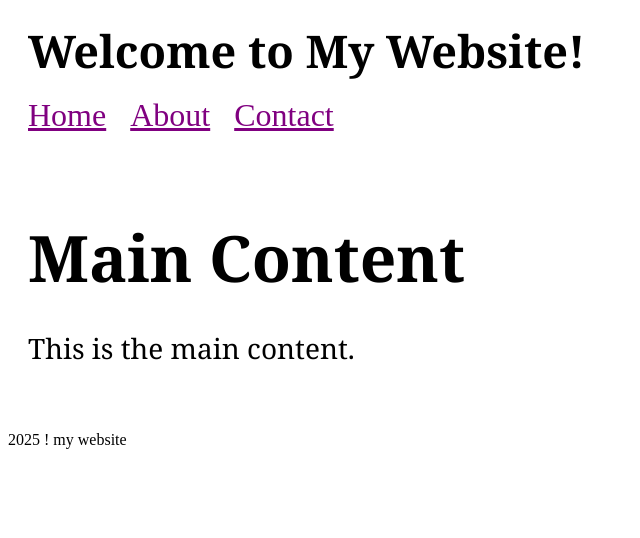
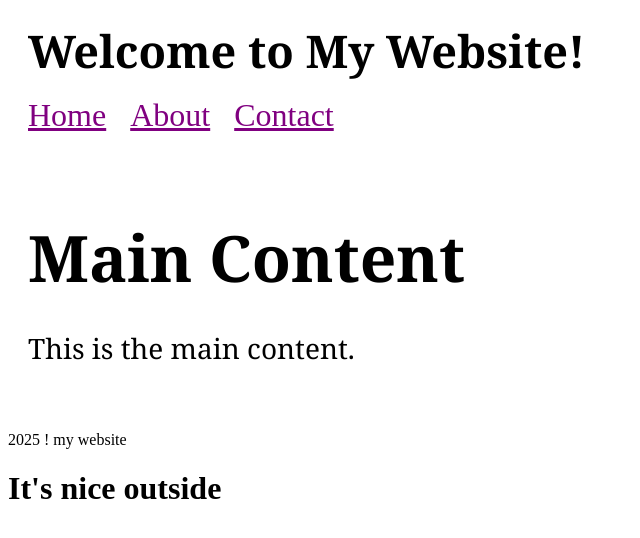
Before and after one commit to Gautam29013/demo-react, a React (Vite) app: page / in a window 1280 px wide. Shown: the top 538 px of the page, without its empty margins (0-640 px from the left). Built offline with nearby package versions, Linux system fonts and the light colour scheme.

Commit message:
Fix Weather component naming and improve formatting

```diff
--- a/src/App.jsx
+++ b/src/App.jsx
@@ -2,7 +2,7 @@ import React from 'react';
 import Header from "./components/header";
 import Main from "./components/main";
 import Footer from './components/footer';
-
+import Weather from './components/weather';
 
 
 const App = () => {
@@ -10,6 +10,7 @@ const App = () => {
     <Header />
     <Main />
     <Footer />
+    <Weather />
   </div>;
 };
 
--- a/src/components/weather.jsx
+++ b/src/components/weather.jsx
@@ -1,16 +1,15 @@
 import React from 'react'
 
-const weather = () => {
-    let temp = 26;
+const Weather = () => {
+  const temp = 26;
 
-
-  if(temp < 20){
-    return <h1>It's cold outside</h1>
-  } else if(temp >= 20 && temp <= 30){
-    return <h1>It's nice outside</h1>
+  if (temp < 20) {
+    return <h1>It's cold outside</h1>;
+  } else if (temp >= 20 && temp <= 30) {
+    return <h1>It's nice outside</h1>;
   } else {
-    return <h1>It's hot outside</h1>
+    return <h1>It's hot outside</h1>;
   }
 }
 
-export default weather
+export default Weather
```
